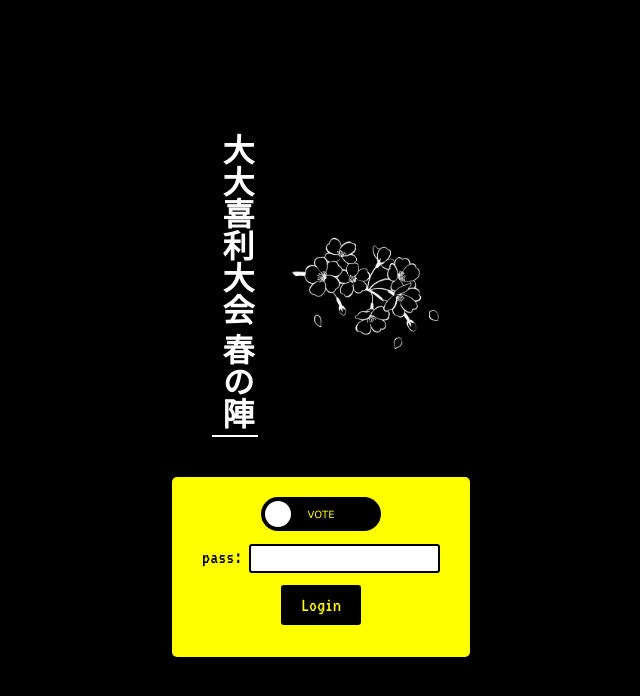
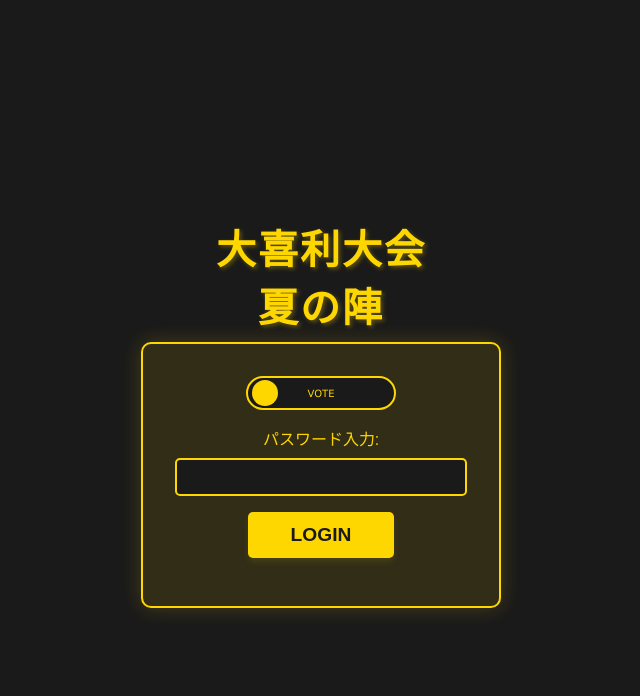
Before and after one commit to shimaph/ippon-server, a website: page public/login.html in a window 1280 px wide. Shown: the whole page, without its empty margins (319-959 px from the left). Drawn offline with Linux system fonts and the light colour scheme; a web font is replaced by a local one.

Commit message:
ログイン画面のデザイン変更

```diff
--- a/public/css/login.css
+++ b/public/css/login.css
@@ -1,100 +1,164 @@
-@charset "UTF-8";
 body {
-    background-color: black;
-    color: white;
-    font-family: 'blockup';
-    text-align: center;
+    background-color: #1a1a1a;
+    color: #ffd700;
+    font-family: 'Roboto', sans-serif;
+    margin: 0;
+    padding: 0;
+    min-height: 100vh;
     display: flex;
     justify-content: center;
     align-items: center;
-    height: 100vh;
-    margin: 0;
 }
 
 .wrapper {
-  display: flex;
-  flex-direction: column;
-  justify-content: center;
-  align-items: center;
-  height: 100vh;
-}
-
-.h1_animation {
-	width: 260px;
-	display: flex;
-	justify-content: space-around;
-	align-items: center;
+    width: 100%;
+    max-width: 400px;
+    padding: 20px;
+    box-sizing: border-box;
+    display: flex;
+    flex-direction: column;
+    align-items: center;
 }
 
 
 h1 {
-    border-bottom: 2px solid white;
-    display: inline-block;
-    padding-bottom: 5px;
-    margin-bottom: 30px;
-    font-weight: 900;
-    font-family: 'dots';
-    -ms-writing-mode: tb-rl;
-    writing-mode: vertical-rl;
+    font-size: 2.5rem;
+    text-transform: uppercase;
+    letter-spacing: 2px;
+    text-shadow: 2px 2px 4px rgba(255, 215, 0, 0.3);
+    margin-bottom: 0.5rem; /* スペースを少し詰める */
+    text-align: center;
 }
 
 form {
-    display: inline-block;
-    background-color: yellow;
-    color: black;
-    padding: 20px 30px;
-    border-radius: 5px;
+    background-color: rgba(255, 215, 0, 0.1);
+    border: 2px solid #ffd700;
+    border-radius: 10px;
+    padding: 2rem;
+    box-shadow: 0 0 20px rgba(255, 215, 0, 0.2);
+    width: 100%;
+    box-sizing: border-box;
+    display: flex;
+    flex-direction: column;
+    align-items: center;
 }
 
-div {
-    margin-bottom: 10px;
+.form-group {
+    margin-bottom: 1rem; /* 各フォーム要素の間のスペースを少し詰める */
+    width: 100%;
+    text-align: center; /* フォーム内の要素を中央揃えにする */
 }
 
-label {
-    font-family: 'VT323', monospace;
-    font-size: 20px;
+input[type="password"] {
+    width: 100%; /* 入力欄をフォームの幅に合わせる */
+    padding: 0.5rem;
+    border-radius: 5px;
+    border: 2px solid #ffd700;
+    background-color: #1a1a1a;
+    color: #ffd700;
+    font-size: 1rem;
+    box-sizing: border-box;
+    margin-top: 0.5rem;
 }
 
-input[type="text"], input[type="password"] {
-    border: 2px solid black;
-    background-color: white;
-    color: black;
-    padding: 5px;
-    border-radius: 3px;
+.switch {
+    position: relative;
+    display: inline-block;
+    width: 100%;
+    max-width: 150px;
+    height: 34px;
 }
 
-input[type="submit"] {
-    background-color: black;
-    color: yellow;
-    border: 2px solid yellow;
+.slider {
+    position: absolute;
     cursor: pointer;
-    padding: 10px 20px;
-    font-size: 14px;
-    border-radius: 5px;
-    font-family: 'VT323', monospace;
-    font-size: 20px;
+    top: 0;
+    left: 0;
+    right: 0;
+    bottom: 0;
+    background-color: #1a1a1a;
+    transition: .4s;
+    border-radius: 34px;
+    border: 2px solid #ffd700;
 }
 
-input[type="submit"]:hover {
-    background-color: yellow;
-    color: black;
-    border-color: black;
+.slider:before {
+    position: absolute;
+    content: "";
+    height: 26px;
+    width: 26px;
+    left: 4px;
+    bottom: 2px;
+    background-color: #ffd700;
+    transition: .4s;
+    border-radius: 50%;
 }
 
-
-@font-face {
-    font-family: 'blockup';
-    src: url("../font/BLOCKUP_.ttf") format(truetype);
+input:checked + .slider {
+    background-color: #ffd700;
 }
 
-@font-face {
-    font-family: 'dots';
-    src: url("../font/PixelMplus10-Bold.ttf") format(truetype);
+input:checked + .slider:before {
+    transform: translateX(114px); /* スライダー内のボタンが新しい幅に合わせて移動 */
+    background-color: #1a1a1a;
 }
 
-.sakura {
-    position: relative;
-    width: 100%;
-    height: 100%;
+.slider:after {
+    content: 'VOTE';
+    color: #ffd700;
+    display: block;
+    position: absolute;
+    transform: translate(-50%,-50%);
+    top: 50%;
+    left: 50%;
+    font-size: 12px;
+    font-family: Verdana, sans-serif;
+}
 
+input:checked + .slider:after {
+    content: 'RESULT';
+    color: #1a1a1a;
 }
+
+/*LOGINボタン*/
+
+.go-button {
+    background-color: #ffd700;
+    color: #1a1a1a;
+    border: none;
+    padding: 12px 30px;
+    font-size: 1.2rem;
+    font-weight: bold;
+    text-transform: uppercase;
+    border-radius: 5px;
+    cursor: pointer;
+    transition: all 0.3s ease;
+    box-shadow: 0 4px 6px rgba(255, 215, 0, 0.1);
+    margin-bottom: 0rem;
+    width: 50%;
+}
+
+.go-button:hover {
+    background-color: black;
+    color: #ffd700;
+    box-shadow: 0 6px 8px rgba(255, 215, 0, 0.2);
+}
+
+@media (max-width: 480px) {
+    .wrapper {
+        padding: 10px;
+    }
+
+    h1 {
+        font-size: 2rem;
+    }
+
+    form {
+        padding: 1.5rem;
+    }
+
+    .go-button {
+        padding: 10px 25px;
+        font-size: 1rem;
+    }
+}
--- a/public/css/switch.css
+++ b/public/css/switch.css
@@ -1,58 +1,9 @@
-.switch {
-    position: relative;
-    display: inline-block;
-    width: 120px;
-    height: 34px;
-   }
 
-   .switch input {
-    display: none;
-   }
-
-   .slider {
-    position: absolute;
-    cursor: pointer;
-    top: 0;
-    left: 0;
-    right: 0;
-    bottom: 0;
-    background-color: #000000;
-    -webkit-transition: .4s;
-    transition: .4s;
-    border-radius: 34px;
-   }
-
-   .slider:before {
-    position: absolute;
-    content: "";
-    height: 26px;
-    width: 26px;
-    left: 4px;
-    bottom: 4px;
-    background-color: white;
-    -webkit-transition: .4s;
-    transition: .4s;
-    border-radius: 50%;
-   }
-
-   input:checked + .slider {
-    background-color: #000000;
-   }
-
-   input:focus + .slider {
-    box-shadow: 0 0 1px #2196F3;
-   }
-
-   input:checked + .slider:before {
-    -webkit-transform: translateX(26px);
-    -ms-transform: translateX(26px);
-    transform: translateX(85px);
-   }
 
    /*------ ADDED CSS ---------*/
    .slider:after {
     content: 'VOTE';
-    color: yellow;
+    color: #ffd700;
     display: block;
     position: absolute;
     transform: translate(-50%,-50%);
--- a/public/login.html
+++ b/public/login.html
@@ -16,26 +16,23 @@
 <body>
   <div class="wrapper">
   	<div class="h1_animation">
-    <h1>大大喜利大会  春の陣</h1>
-	    <div class="container">
-	      <img class="sakura" src="img/sakura.jpeg">
-	    </div>
+    <h1>大喜利大会<br>夏の陣</h1>
   	</div>
 
       <form method="POST" action="/login">
-        <div>
+        <div class="form-group">
           <label class="switch">
             <input type="checkbox" id="toggleButton" name="toggle" value="on">
             <span class="slider"></span>
           </label>
         </div>
-        <div>
-            <label for="password">pass:</label>
+        <div class="form-group">
+            <label for="password">パスワード入力:</label>
             <input type="password" name="password" required />
         </div>
 
-        <div>
-            <input type="submit" value="Login" />
+        <div class="form-group">
+            <input class="go-button" type="submit" value="Login" />
         </div>
     </form>
   </div>
```
